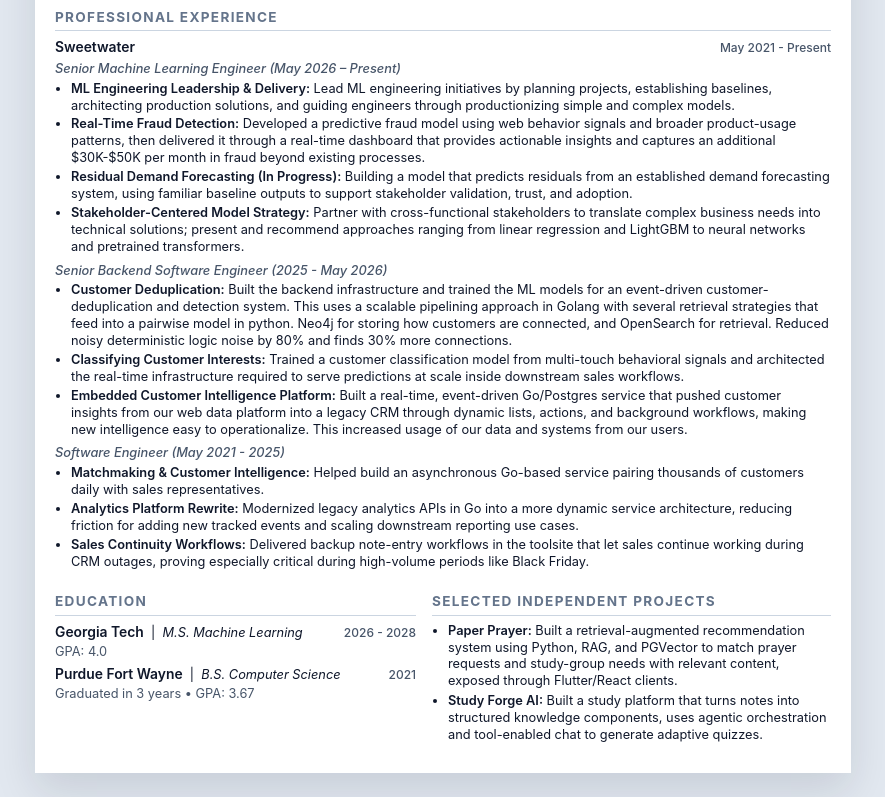
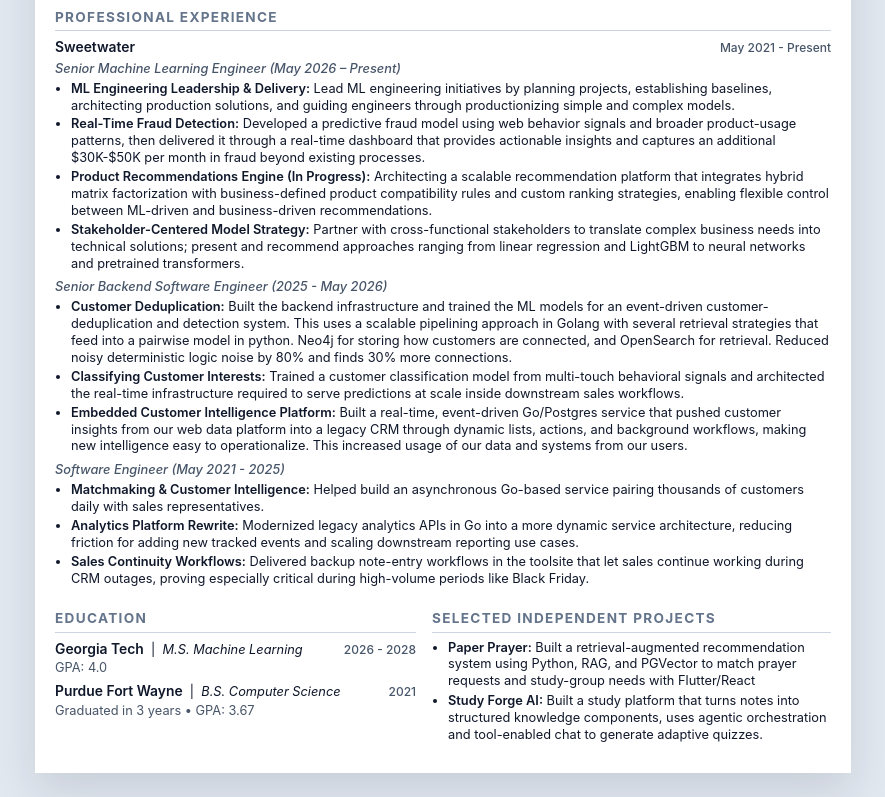
Before and after one commit to Jadog1/Jadon-Steinmetz, a plain HTML site: page resume.html in a window 1280 px wide. Shown: the part 346-1143 px from the top of the page, without its empty margins (197-1082 px from the left). Drawn offline with Linux system fonts and the light colour scheme.

Commit message:
Adding resume

```diff
--- a/resume.html
+++ b/resume.html
@@ -296,7 +296,7 @@
             <ul>
                 <li><strong>ML Engineering Leadership & Delivery:</strong> Lead ML engineering initiatives by planning projects, establishing baselines, architecting production solutions, and guiding engineers through productionizing simple and complex models.</li>
                 <li><strong>Real-Time Fraud Detection:</strong> Developed a predictive fraud model using web behavior signals and broader product-usage patterns, then delivered it through a real-time dashboard that provides actionable insights and captures an additional $30K-$50K per month in fraud beyond existing processes.</li>
-                <li><strong>Residual Demand Forecasting (In Progress):</strong> Building a model that predicts residuals from an established demand forecasting system, using familiar baseline outputs to support stakeholder validation, trust, and adoption.</li>
+                <li><strong>Product Recommendations Engine (In Progress):</strong> Architecting a scalable recommendation platform that integrates hybrid matrix factorization with business-defined product compatibility rules and custom ranking strategies, enabling flexible control between ML-driven and business-driven recommendations.</li>
                 <li><strong>Stakeholder-Centered Model Strategy:</strong> Partner with cross-functional stakeholders to translate complex business needs into technical solutions; present and recommend approaches ranging from linear regression and LightGBM to neural networks and pretrained transformers.</li>
             </ul>
 
@@ -338,7 +338,7 @@
         <div class="section">
             <h2>Selected Independent Projects</h2>
             <ul class="project-list">
-                <li><strong><a href="https://paper-prayer-af73d35b1629.herokuapp.com/">Paper Prayer</a>:</strong> Built a retrieval-augmented recommendation system using Python, RAG, and PGVector to match prayer requests and study-group needs with relevant content, exposed through Flutter/React clients.</li>
+                <li><strong><a href="https://paper-prayer-af73d35b1629.herokuapp.com/">Paper Prayer</a>:</strong> Built a retrieval-augmented recommendation system using Python, RAG, and PGVector to match prayer requests and study-group needs with Flutter/React</li>
                 <li><strong><a href="https://github.com/Jadog1/study-forge-ai">Study Forge AI</a>:</strong> Built a study platform that turns notes into structured knowledge components, uses agentic orchestration and tool-enabled chat to generate adaptive quizzes.</li>
             </ul>
         </div>
```
Also changed, not shown: 1 other file.
